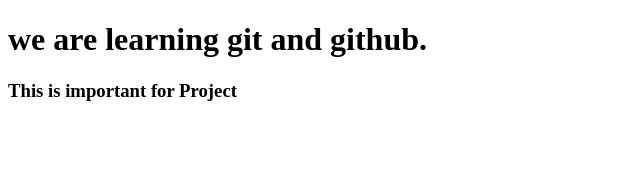
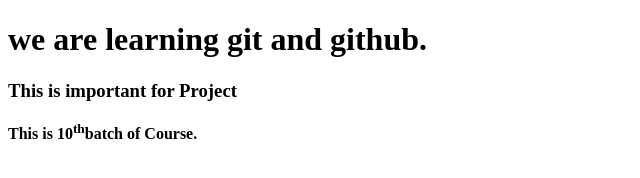
Before and after one commit to s123-4-create/git-practice, a plain HTML site: page index.html in a window 1280 px wide. Shown: the whole page, without its empty margins (0-640 px from the left). Drawn offline with Linux system fonts and the light colour scheme.

Commit message:
course message added

```diff
--- a/index.html
+++ b/index.html
@@ -6,5 +6,6 @@
 <body>
     <h1>we are learning git and github.</h1>
     <h3>This is important for Project</h3>
+    <b>This is 10<sup>th</sup>batch of Course.</b>
 </body>
 </html>
```
